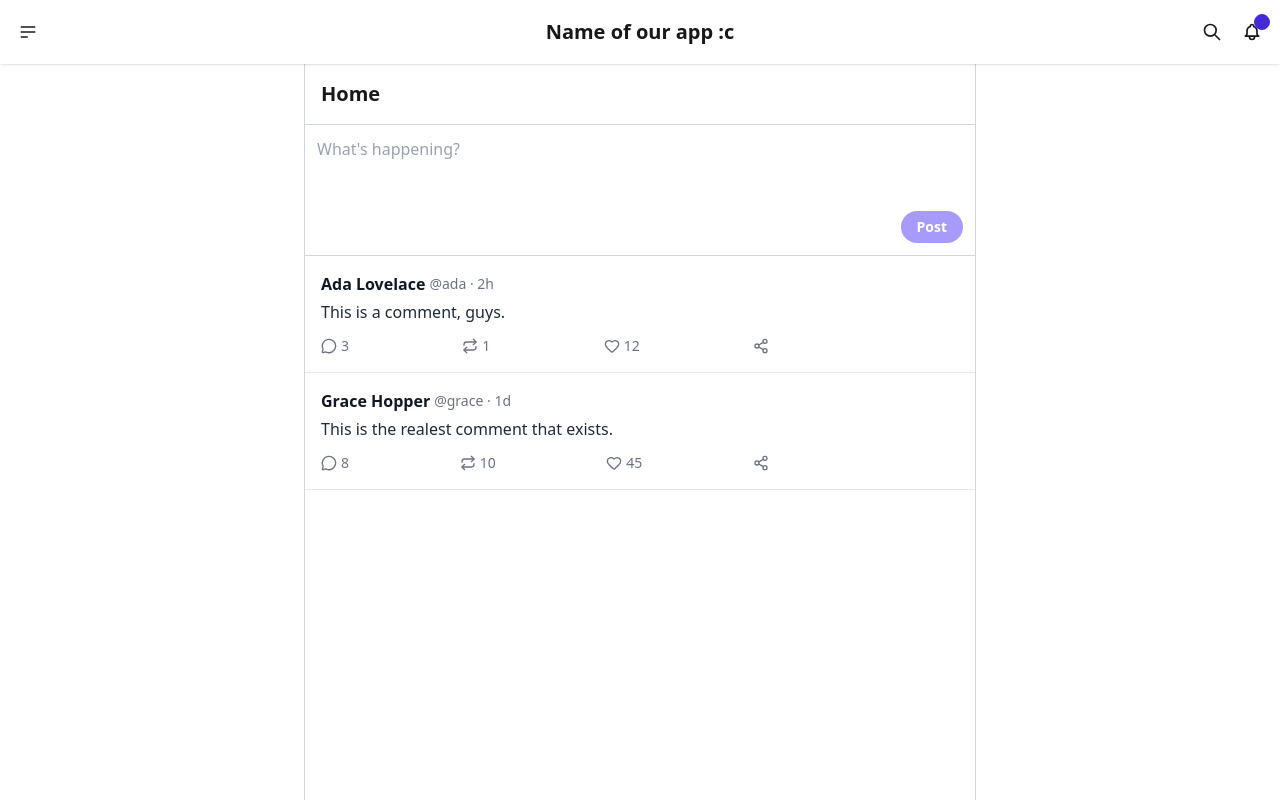
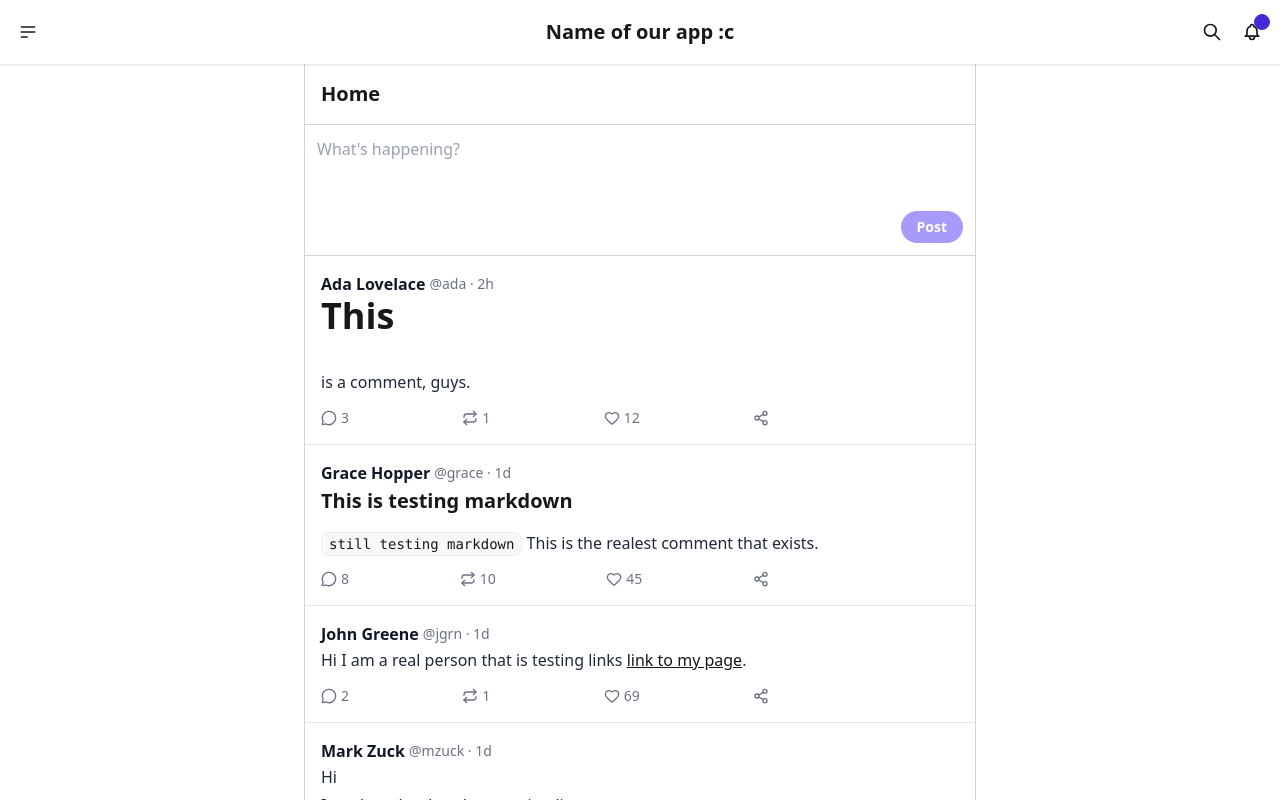
Before and after one commit to kibirisu/LLaMActivityPub, a React app in the folder web/: page / in a window 1280 px wide. Shown: the top 800 px of the page. Built offline with nearby package versions, Linux system fonts and the light colour scheme; the HTML template or start-up script is replaced by a standard one.

Commit message:
web: src: feed: added markdown rendering of posts contents

```diff
--- a/web/package.json
+++ b/web/package.json
@@ -12,10 +12,12 @@
   },
   "dependencies": {
     "@tailwindcss/postcss": "^4.1.14",
+    "@tailwindcss/typography": "^0.5.19",
     "daisyui": "^5.3.7",
     "lucide-react": "^0.546.0",
     "react": "^19.2.0",
     "react-dom": "^19.2.0",
+    "react-markdown": "^10.1.0",
     "react-router": "^7.9.4",
     "tailwindcss": "^4.1.14"
   },
--- a/web/src/App.css
+++ b/web/src/App.css
@@ -1,2 +1,3 @@
 @import "tailwindcss";
+@plugin "@tailwindcss/typography";
 @plugin "daisyui";
--- a/web/src/feed/PostItem.tsx
+++ b/web/src/feed/PostItem.tsx
@@ -1,7 +1,8 @@
-import React from "react";
+import React, { useState, useEffect } from "react";
+import { Heart, Repeat, MessageCircle, Share2 } from "lucide-react";
 import { Post } from "./feedData";
-import { Heart, Repeat, MessageCircle, Share2 } from "lucide-react";
 import { timeAgo, initials } from "./utils";
+import ReactMarkdown from 'react-markdown'
 
 
 type Props = {
@@ -10,6 +11,7 @@ type Props = {
 
 
 export default function PostItem({ post }: Props) {
+
   return (
     <div className="border-b border-gray-200 p-4 hover:bg-gray-50 transition-colors">
       <div className="flex space-x-3">
@@ -22,7 +24,10 @@ export default function PostItem({ post }: Props) {
               {post.author.handle} · {timeAgo(post.createdAt)}
             </span>
           </div>
-          <p className="mt-1 text-gray-800 whitespace-pre-line">{post.content}</p>
+          <div className="prose max-w-none text-gray-800">
+            <ReactMarkdown>{post.content}</ReactMarkdown>
+          </div>
+
           <div className="flex justify-between mt-3 text-gray-500 text-sm max-w-md">
             <button className="flex items-center space-x-1 hover:text-blue-500 transition">
               <MessageCircle size={16} /> <span>{post.replies}</span>
--- a/web/src/feed/feedData.tsx
+++ b/web/src/feed/feedData.tsx
@@ -17,7 +17,7 @@ export const samplePosts: Post[] = [
   {
     id: "1",
     author: { name: "Ada Lovelace", handle: "@ada", avatarColor: "bg-purple-500" },
-    content: "This is a comment, guys.",
+    content: "# This\n is a comment, guys.",
     createdAt: new Date(Date.now() - 1000 * 60 * 60 * 2).toISOString(),
     likes: 12,
     replies: 3,
@@ -26,7 +26,25 @@ export const samplePosts: Post[] = [
   {
     id: "2",
     author: { name: "Grace Hopper", handle: "@grace", avatarColor: "bg-green-500" },
-    content: "This is the realest comment that exists.",
+    content: "### This is testing markdown\n`still testing markdown`\nThis is the realest comment that exists.",
+    createdAt: new Date(Date.now() - 1000 * 60 * 60 * 24).toISOString(),
+    likes: 45,
+    replies: 8,
+    reposts: 10,
+  },
+  {
+    id: "3",
+    author: { name: "John Greene", handle: "@jgrn", avatarColor: "bg-red-500" },
+    content: "Hi\n I am a real person that is testing links\n[link to my page](/mypage).",
+    createdAt: new Date(Date.now() - 1000 * 60 * 60 * 24).toISOString(),
+    likes: 69,
+    replies: 2,
+    reposts: 1,
+  },
+  {
+    id: "4",
+    author: { name: "Mark Zuck", handle: "@mzuck", avatarColor: "bg-blue-500" },
+    content: "Hi  \nI on the other hand am testing lists:  \n* a\n* b\n* c\n* last item",
     createdAt: new Date(Date.now() - 1000 * 60 * 60 * 24).toISOString(),
     likes: 45,
     replies: 8,
```
Also changed, not shown: 1 other file (tests, documents, lock files or other folders).
